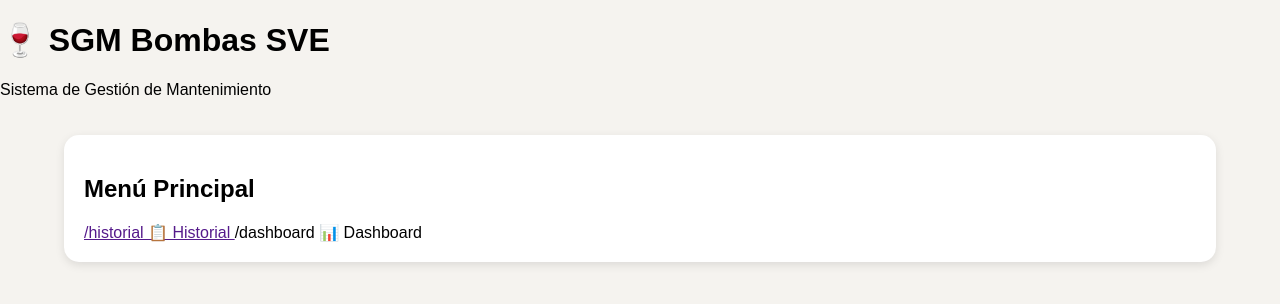
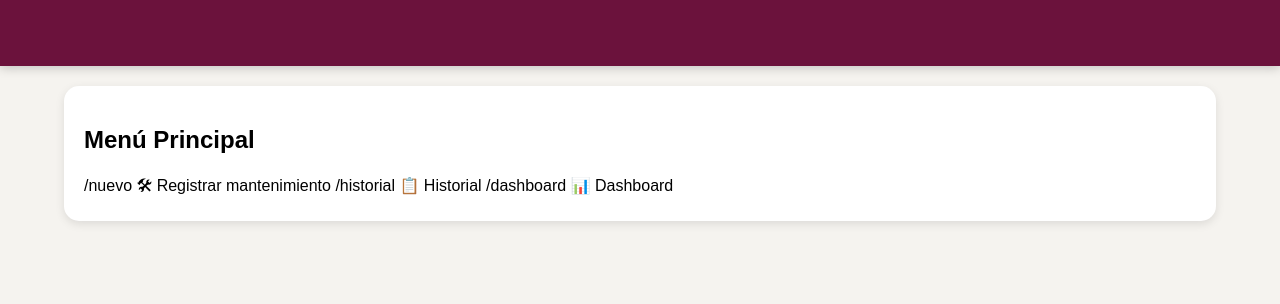
Before and after one commit to encuestasuedc-droid/sgm-bombas-sve, a Flask app: page / in a window 1280 px wide. Shown: the top 304 px of the page. Run offline with Flask 3, Linux system fonts and the light colour scheme.

Commit message:
inicio.html

```diff
--- a/templates/inicio.html
+++ b/templates/inicio.html
@@ -1,16 +1,17 @@
 <!DOCTYPE html>
 <html>
+
 <head>
+    <title>SGM Bombas SVE</title>
 
-    <title>SGM Bombas SVE</title>
-<link rel="stylesheet" href="{{ url_for('static', filename='css/style.css') }}">
+    <link rel="stylesheet"
+          href="{{ url_for('static', filename='css/style.css') }}">
+</head>
 
-<h1>🍷 SGM Bombas SVE</h1>
+<body>
 
-    <p>
-        Sistema de Gestión de Mantenimiento
-    </p>
-
+<header>
+   </p>
 </header>
 
 <div class="container">
@@ -19,7 +20,8 @@
 
         <h2>Menú Principal</h2>
 
-        <a href            🛠 Registrar mantenimiento
+        /nuevo
+            🛠 Registrar mantenimiento
         </a>
 
         /historial
@@ -35,4 +37,5 @@
 </div>
 
 </body>
+
 </html>
```
